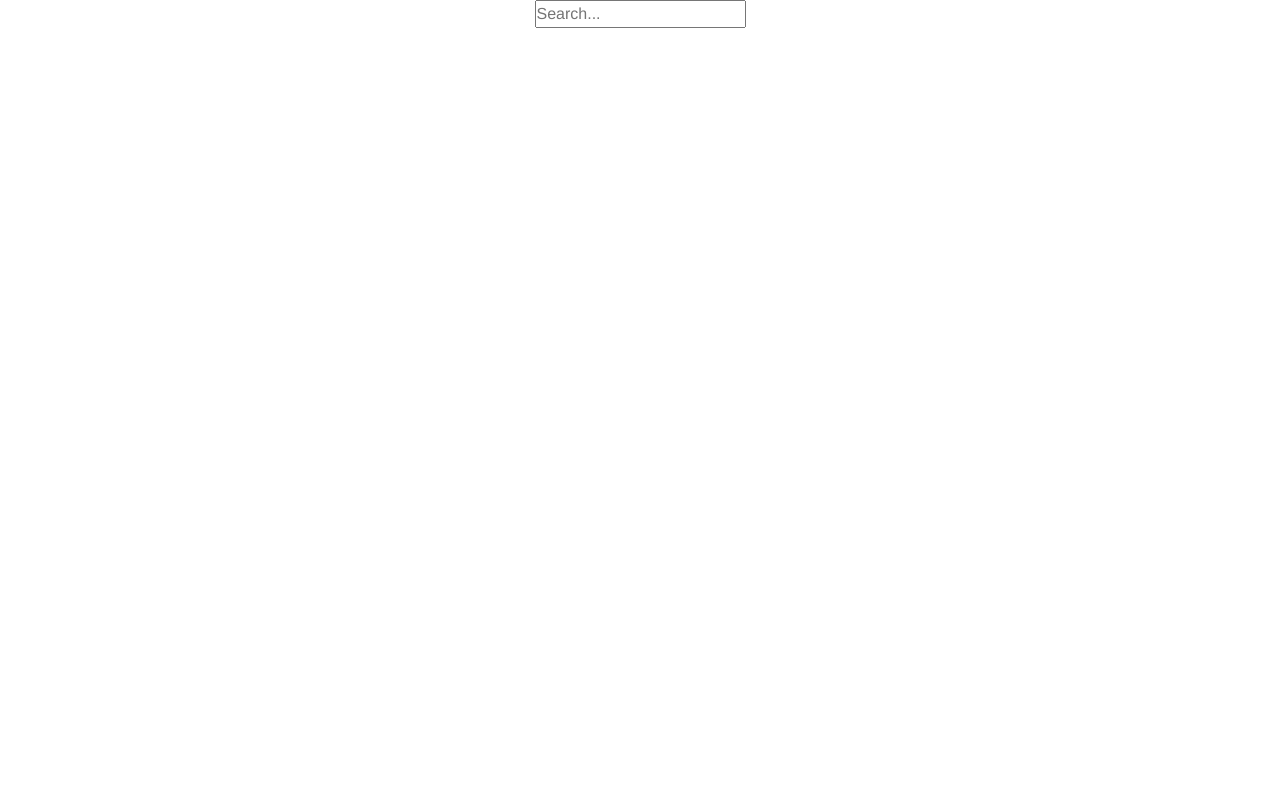
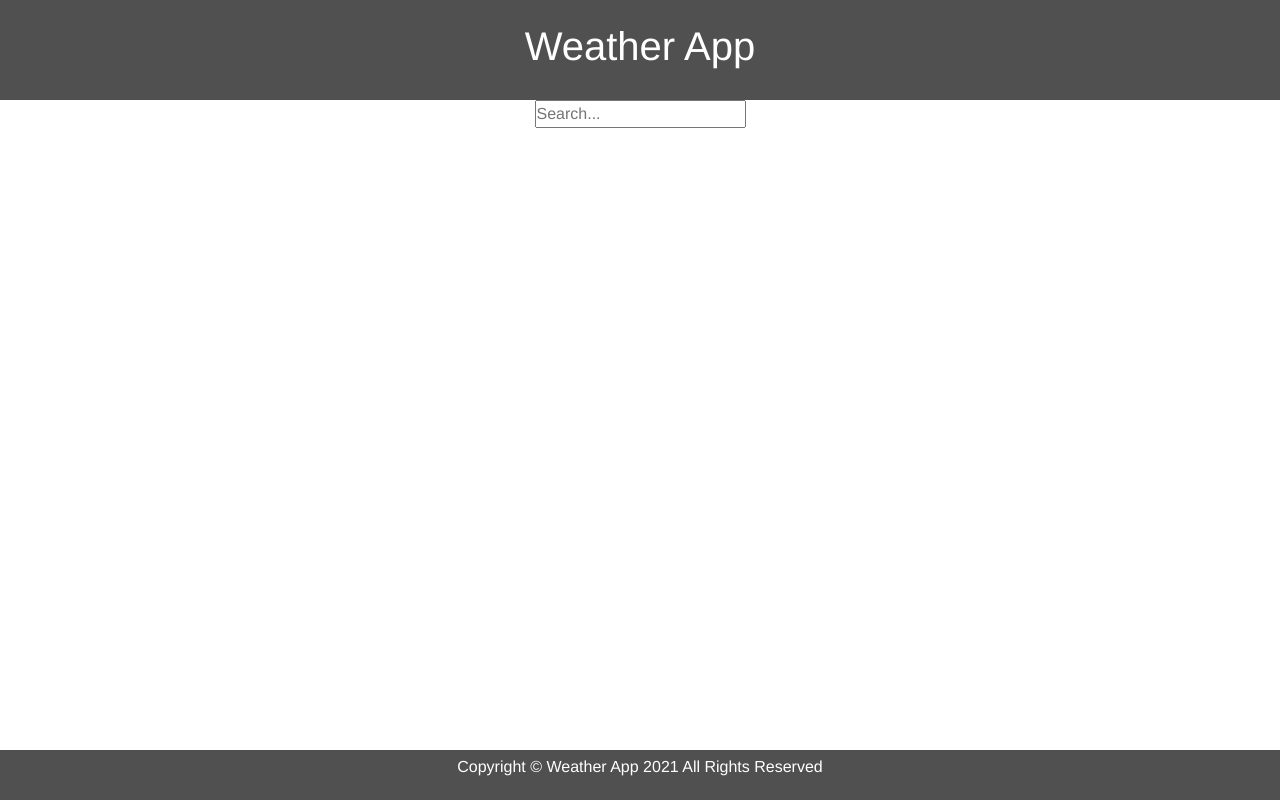
Before and after one commit to agoody44/react-weather-app, a React (Create React App) app: page / in a window 1280 px wide. Built offline with nearby package versions, Linux system fonts and the light colour scheme; no server answers; the HTML template or start-up script is replaced by a standard one.

Commit message:
Adds a header and footer with some styling

```diff
--- a/src/App.css
+++ b/src/App.css
@@ -13,26 +13,24 @@ body {
   text-align: center;
 }
 
-.App-header {
-  background-color: #282c34;
-  min-height: 100vh;
+.Header {
   display: flex;
-  flex-direction: column;
+  justify-content: center;
   align-items: center;
-  justify-content: center;
-  font-size: calc(10px + 2vmin);
+  background-color: #505050;
+  height: 100px;
   color: white;
 }
 
-.App-link {
-  color: #61dafb;
+.Footer {
+  display: flex;
+  justify-content: center;
+  align-items: center;
+  height: 50px;
+  background-color: #505050;
+  color: #ffffff;
+  position:absolute;
+  left:0;
+  bottom:0;
+  right:0;
 }
-
-@keyframes App-logo-spin {
-  from {
-    transform: rotate(0deg);
-  }
-  to {
-    transform: rotate(360deg);
-  }
-}
--- a/src/App.js
+++ b/src/App.js
@@ -1,10 +1,16 @@
 import './App.css';
+
+import Header from './components/Header';
+import Footer from './components/Footer'
+
 import WeatherCard from './components/WeatherCard'
 
 function App() {
   return (
     <div className='App'>
+      <Header />
       <WeatherCard />
+      <Footer />
     </div>
   )
 }
--- /dev/null
+++ b/src/components/Footer.js
@@ -0,0 +1,9 @@
+function Footer (props) {
+    return (
+    <footer className="Footer">
+        <p>Copyright &copy; Weather App {new Date().getFullYear()} All Rights Reserved</p>
+    </footer>
+    )
+}
+
+export default Footer;
--- /dev/null
+++ b/src/components/Header.js
@@ -0,0 +1,9 @@
+export default function Header (props) {
+    return (
+    <header className="Header">
+        <nav>
+            <h1>Weather App</h1>
+        </nav>
+        </header>
+    )
+}
--- a/src/components/WeatherCard.js
+++ b/src/components/WeatherCard.js
@@ -38,7 +38,7 @@ function WeatherInfo() {
     }
 
     return (
-    <div className="App">
+    <div className="weatherinfo">
     <main>
         <div className="search-box">
         <input type="text"
```
